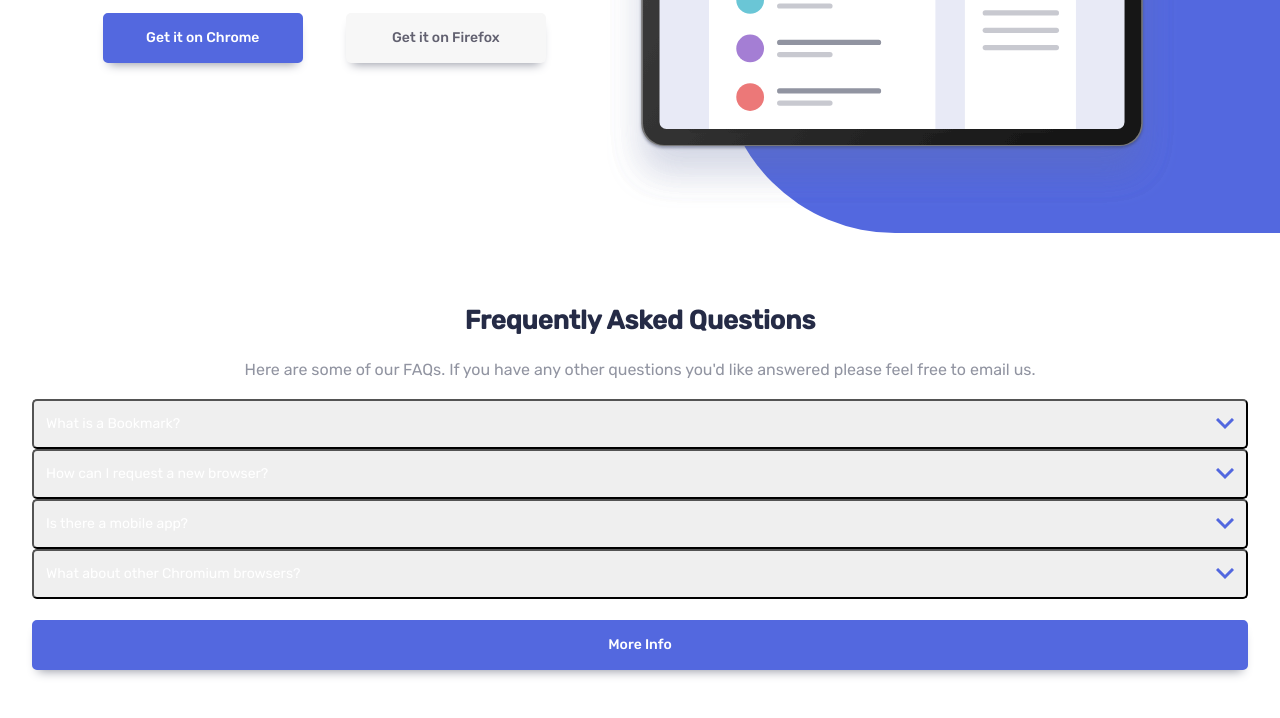
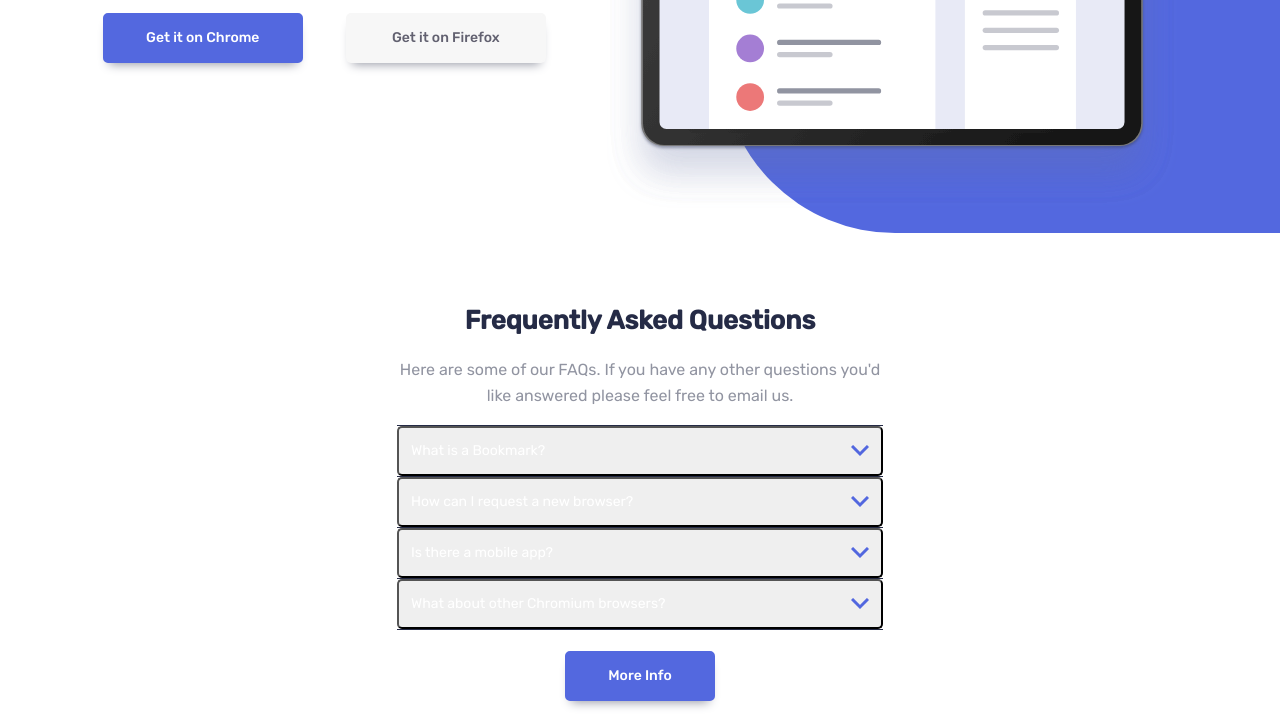
Before and after one commit to HamnaIshaq/bookmark-landing-page, a website built with Parcel: page src/index.html in a window 1280 px wide. Shown: the part 234-952 px from the top of the page. Built offline with nearby package versions, Linux system fonts and the light colour scheme.

Commit message:
Add utility classes

```diff
--- a/src/scss/base/_utilities.scss
+++ b/src/scss/base/_utilities.scss
@@ -20,6 +20,10 @@
   font-size: $font-size-14;
 }
 
+.font-size-16 {
+  font-size: $font-size-16;
+}
+
 .box-shadow-bottom {
   box-shadow: 0 7px 10px -6px $neutral-grayish-blue;
 }
@@ -30,6 +34,10 @@
 
 .margin-0 {
   margin: 0;
+}
+
+.margin-0-2-5 {
+  margin: 0.25em;
 }
 
 .margin-top-1-5 {
@@ -60,6 +68,14 @@
   border-radius: 8px;
 }
 
+.border-top-1 {
+  border-top: 1px solid;
+}
+
+.border-bottom-1 {
+  border-bottom: 1px solid;
+}
+
 .padding-0 {
   padding: 0;
 }
@@ -72,8 +88,20 @@
   padding: 2em;
 }
 
+.padding-left-0 {
+  padding-left: 0;
+}
+
+.padding-right-0 {
+  padding-right: 0;
+}
+
 .padding-top-5 {
   padding-top: 5em;
+}
+
+.max-width-150 {
+  max-width: 150px;
 }
 
 .max-width-400 {
@@ -86,6 +114,10 @@
 
 .max-width-500 {
   max-width: 500px;
+}
+
+.max-width-550 {
+  max-width: 550px;
 }
 
 .max-width-920 {
@@ -124,6 +156,12 @@
   height: 100%;
 }
 
+@media (max-width: 1000px) {
+  .padding-tb-2-mobile {
+    padding: 2em 0;
+  }
+}
+
 @media (min-width: 1000px) {
   .text-align-left-desktop {
     text-align: left;
```
